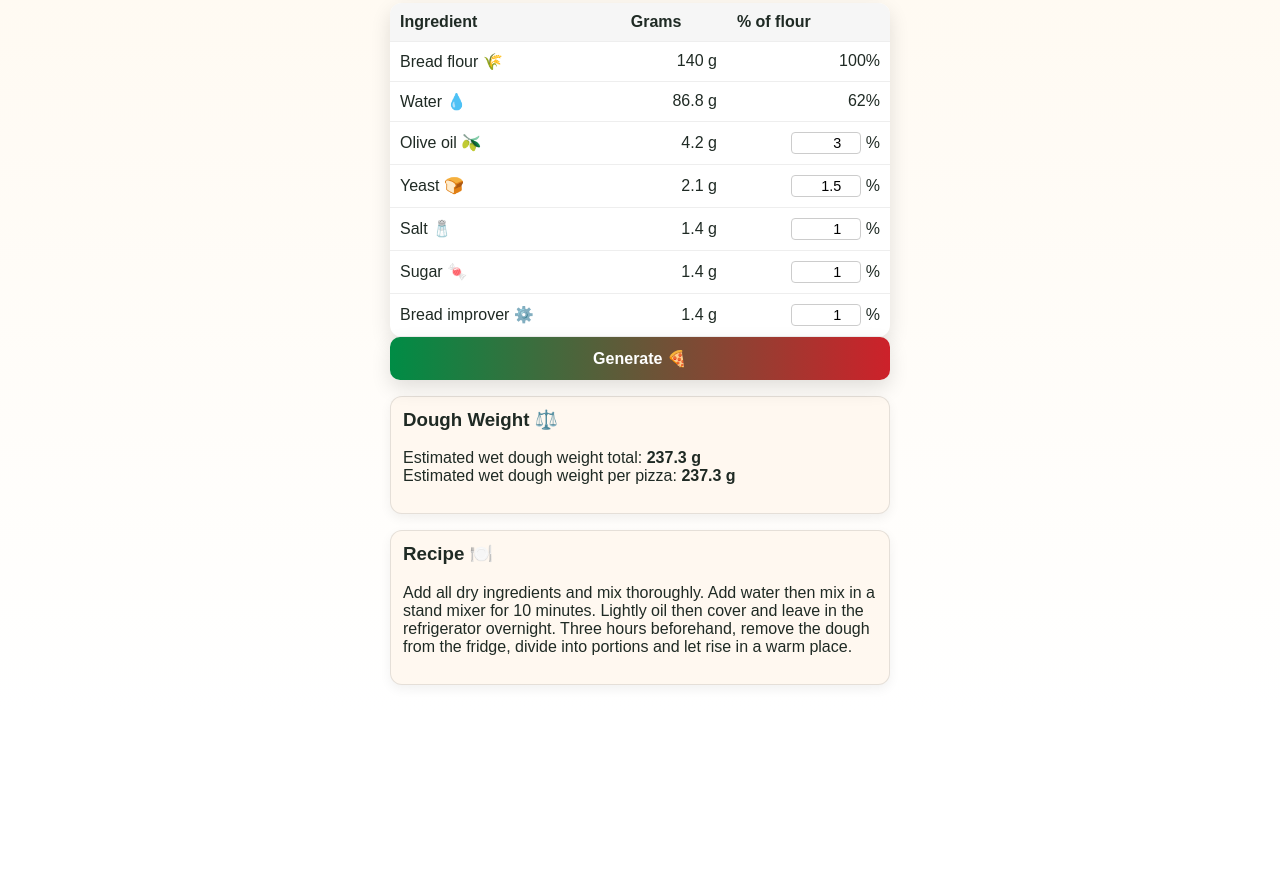
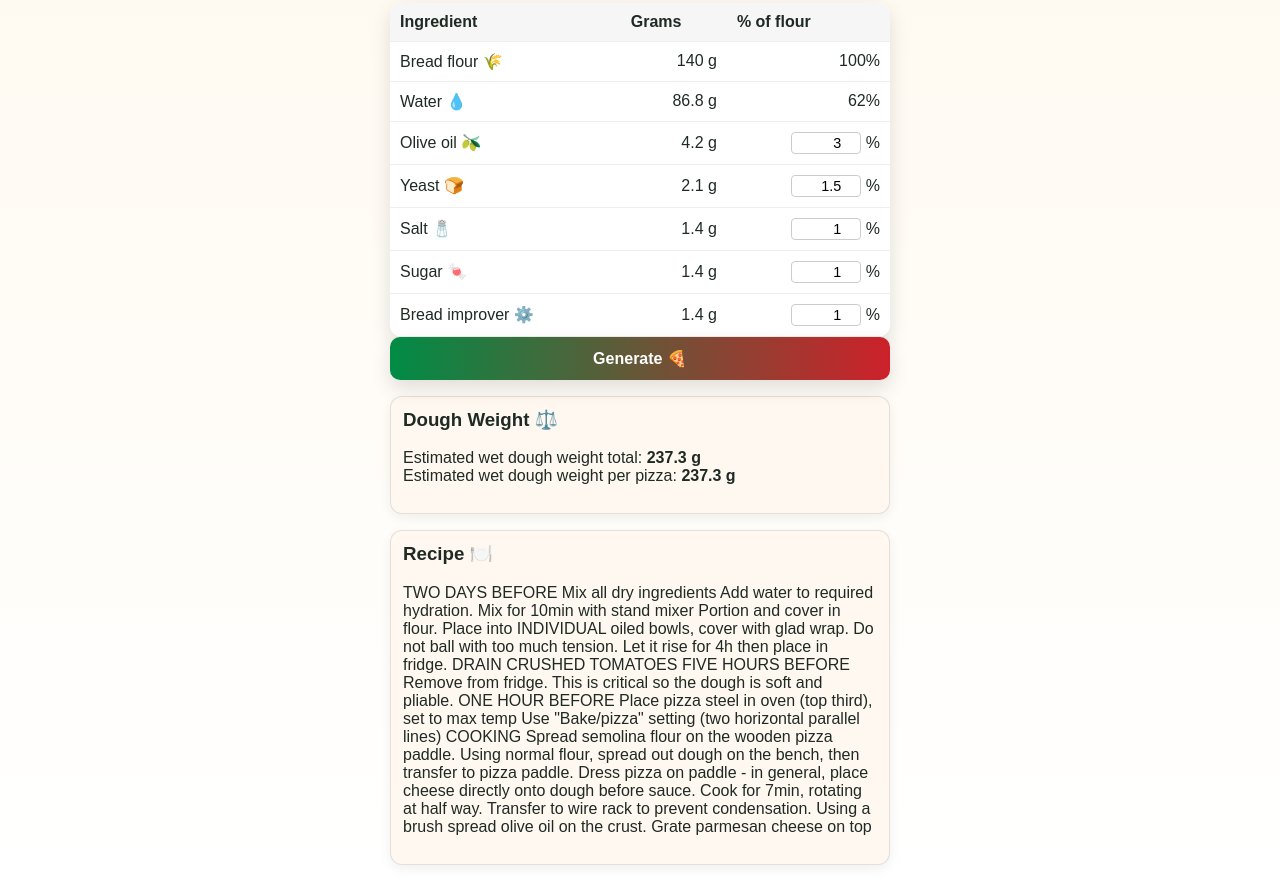
Before and after one commit to Age-of-Machine/Pizza_Recipe, a plain HTML site: page index.html in a window 1280 px wide. Shown: the part 573-1466 px from the top of the page. Before the commit the page ends 1286 px from the top, so only its background shows below. Drawn offline with Linux system fonts and the light colour scheme.

Commit message:
Update index.html

```diff
--- a/index.html
+++ b/index.html
@@ -274,10 +274,31 @@ td.num{
   <div class="about" style="margin-top:16px;">
     <h3>Recipe 🍽️</h3>
     <p>
-      Add all dry ingredients and mix thoroughly.
-      Add water then mix in a stand mixer for 10 minutes.
-      Lightly oil then cover and leave in the refrigerator overnight.
-      Three hours beforehand, remove the dough from the fridge, divide into portions and let rise in a warm place.
+      TWO DAYS BEFORE
+      Mix all dry ingredients
+      Add water to required hydration.
+      Mix for 10min with stand mixer
+      Portion and cover in flour.
+      Place into INDIVIDUAL oiled bowls, cover with glad wrap.
+      Do not ball with too much tension.
+      Let it rise for 4h then place in fridge.
+      DRAIN CRUSHED TOMATOES
+
+      FIVE HOURS BEFORE
+      Remove from fridge. This is critical so the dough is soft and pliable.
+
+      ONE HOUR BEFORE
+      Place pizza steel in oven (top third), set to max temp
+      Use "Bake/pizza" setting (two horizontal parallel lines)
+
+      COOKING
+      Spread semolina flour on the wooden pizza paddle.
+      Using normal flour, spread out dough on the bench, then transfer to pizza paddle.
+      Dress pizza on paddle - in general, place cheese directly onto dough before sauce.
+      Cook for 7min, rotating at half way.
+      Transfer to wire rack to prevent condensation.
+      Using a brush spread olive oil on the crust.
+      Grate parmesan cheese on top
     </p>
   </div>
 
```
